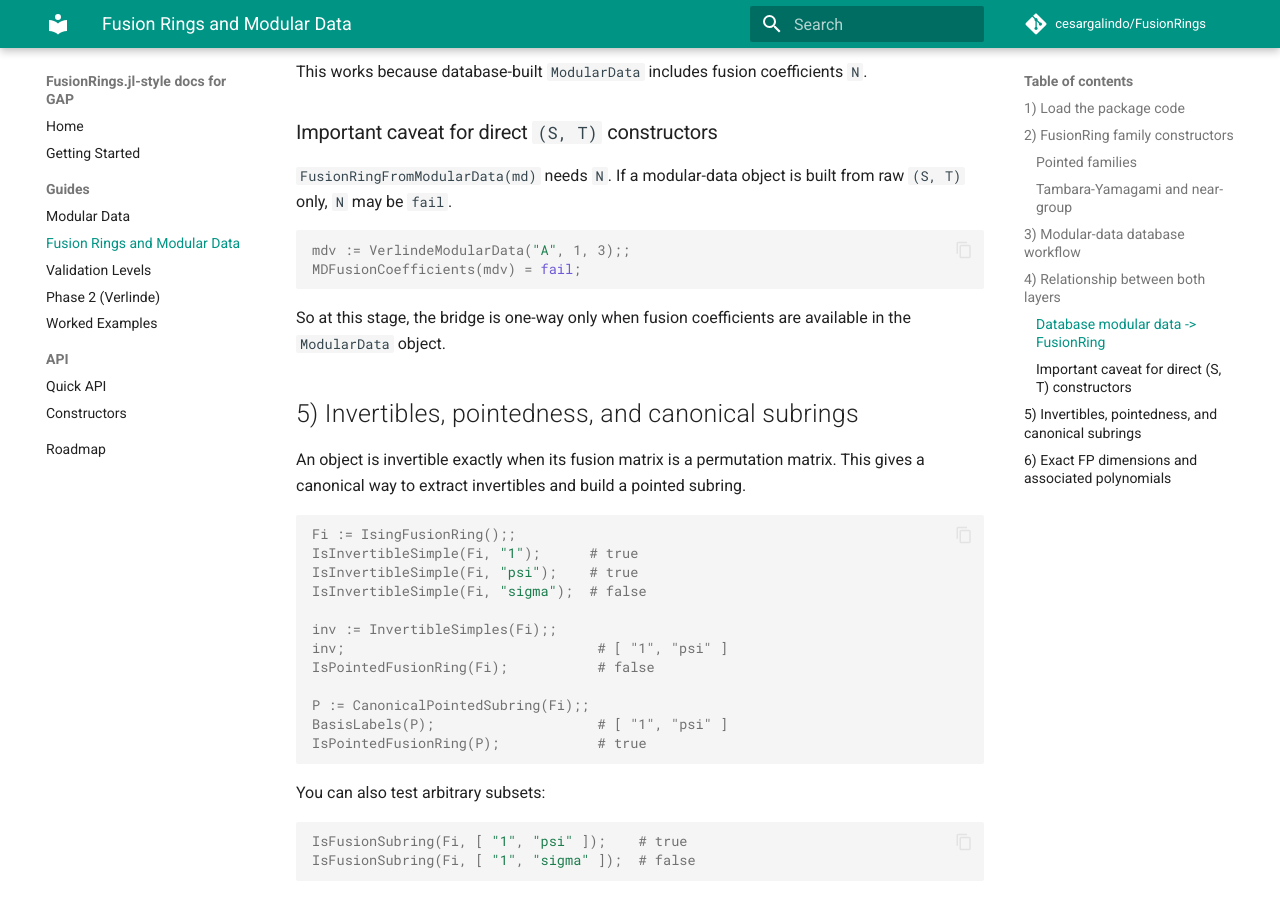
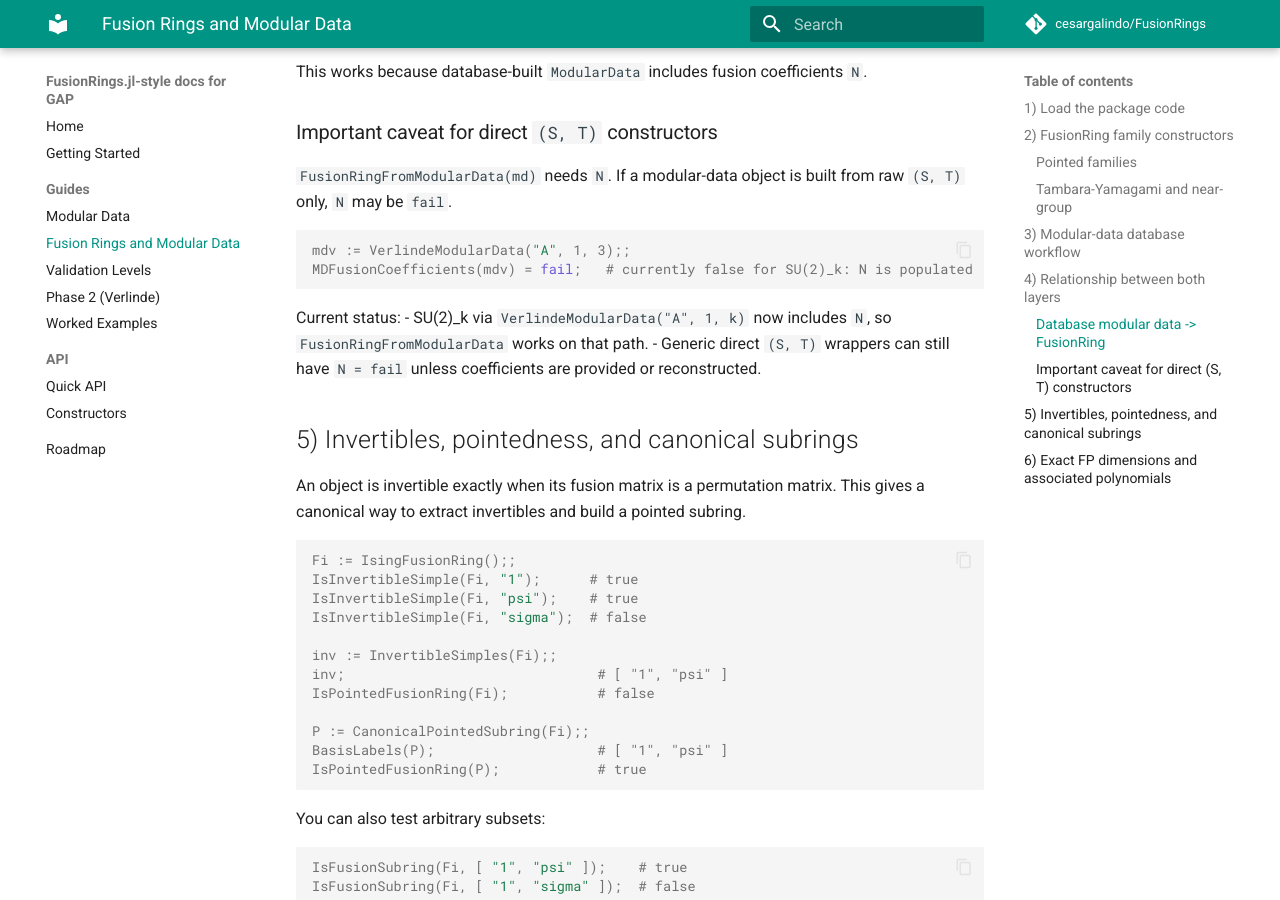
Before and after one commit to cesarneyit-code/FusionRings, an MkDocs documentation site: the page built from webdocs/guide/fusion-rings-and-modular-data.md, in a window 1280 px wide and 900 px high, scrolled down 1399 px. Built offline with MkDocs 1.6.1 and Material for MkDocs 9.7.7, drawn with Linux system fonts in a browser that asks for light colours; comment, search, counter and statistics services are not loaded.

Commit message:
Populate SU(2) Verlinde N and enable fusion-ring bridge

````diff
--- a/webdocs/guide/fusion-rings-and-modular-data.md
+++ b/webdocs/guide/fusion-rings-and-modular-data.md
@@ -71,11 +71,14 @@
 
 ```gap
 mdv := VerlindeModularData("A", 1, 3);;
-MDFusionCoefficients(mdv) = fail;
+MDFusionCoefficients(mdv) = fail;   # currently false for SU(2)_k: N is populated
 ```
 
-So at this stage, the bridge is one-way only when fusion coefficients are
-available in the `ModularData` object.
+Current status:
+- SU(2)\_k via `VerlindeModularData("A", 1, k)` now includes `N`, so
+  `FusionRingFromModularData` works on that path.
+- Generic direct `(S, T)` wrappers can still have `N = fail` unless
+  coefficients are provided or reconstructed.
 
 ## 5) Invertibles, pointedness, and canonical subrings
 
````
Also changed, not shown: 2 other files.
